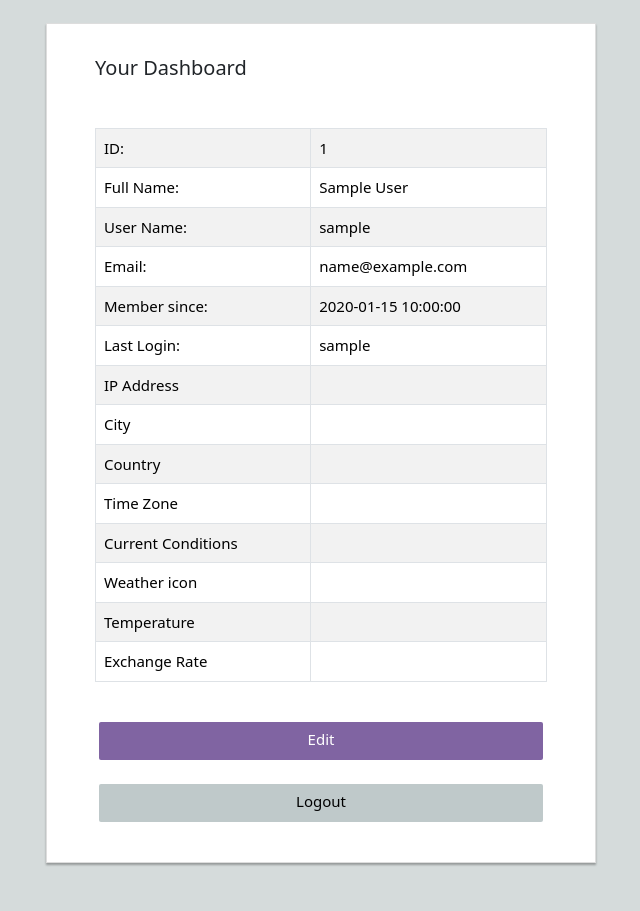
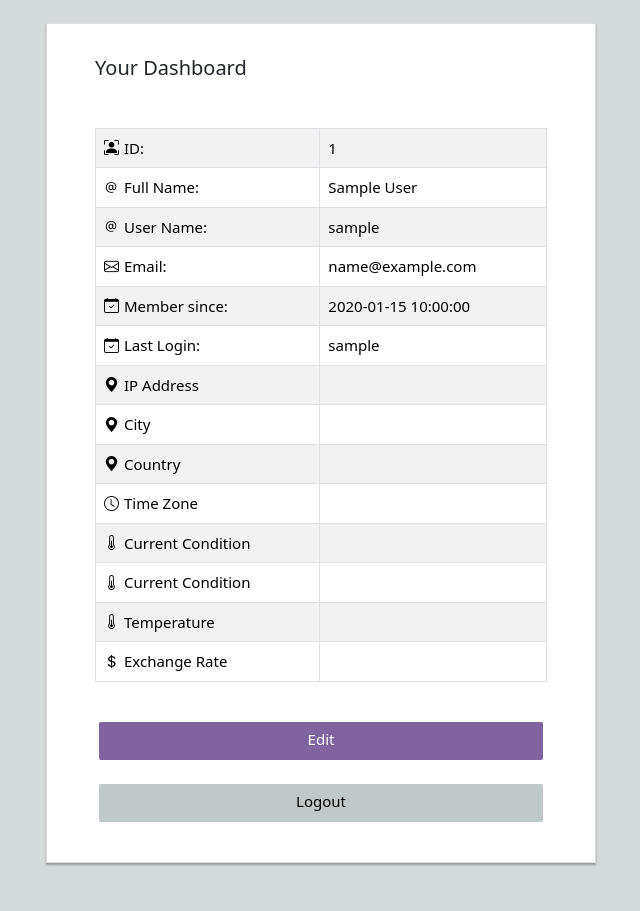
Before and after one commit to albertho425/login-system-with-API, a PHP site: page /welcome.php in a window 1280 px wide. Shown: the top 911 px of the page, without its empty margins (319-959 px from the left). Run offline with PHP 8.4, Linux system fonts and the light colour scheme; the visitor is signed in with stand-in values (Sample User, id 1); tables that the repository leaves empty or names only in its code hold one stand-in row (values such as "Sample post").

Commit message:
Add icons to dashboard

```diff
--- a/welcome.php
+++ b/welcome.php
@@ -60,37 +60,37 @@ $result = mysqli_query($conn, $sql);
 
                         echo
                                 //get data from database and output
-                                "<tr><td>" . "ID: " . "</td>" . "<td>" . $row["id"]. "</td></tr>" .
+                                "<tr><td><i class=\"bi bi-person-bounding-box dashboard-icon-padding\"></i>" . "ID: " . "</td>" . "<td>" . $row["id"]. "</td></tr>" .
                                 //First and last name
-                                "<tr><td>" . "Full Name: " . "</td>" . "<td>" . $row["firstname"]. " "  . $row["lastname"]
+                                "<tr><td><i class=\"bi bi-at dashboard-icon-padding\"></i>" . "Full Name: " . "</td>" . "<td>" . $row["firstname"]. " "  . $row["lastname"]
                                 . "</td></tr>" .
                                 //Username
-                                "<tr><td>" . "User Name: " .  "</td>" . "<td>" . $row["username"] . "</td></tr>" .
+                                "<tr><td><i class=\"bi bi-at dashboard-icon-padding\"></i>" . "User Name: " .  "</td>" . "<td>" . $row["username"] . "</td></tr>" .
                                 //Email
-                                "<tr><td>" . "Email: " .  "</td>" . "<td>" . $row["email"] . "</td></tr>" .
+                                "<tr><td><i class=\"bi bi-envelope dashboard-icon-padding\"></i>" . "Email: " .  "</td>" . "<td>" . $row["email"] . "</td></tr>" .
                                 //Member since
-                                "<tr><td>" . "Member since: " .  "</td>" . "<td>" . $row["date"] . "</td></tr>" .
+                                "<tr><td><i class=\"bi bi-calendar-check dashboard-icon-padding\"></i>" . "Member since: " .  "</td>" . "<td>" . $row["date"] . "</td></tr>" .
                                 //Last login
-                                "<tr><td>" . "Last Login: " .  "</td>" . "<td>" . $row["lastlogin"] . "</td></tr>" ;
+                                "<tr><td><i class=\"bi bi-calendar-check dashboard-icon-padding\"></i>" . "Last Login: " .  "</td>" . "<td>" . $row["lastlogin"] . "</td></tr>" ;
 
                             //Output data from API
 
                             //IP
-                            echo '<tr><td><p class="card-text">IP Address </td><td><span class="" id="ipaddress"></span></tr></td>';
+                            echo '<tr><td><i class="bi bi-geo-alt-fill dashboard-icon-padding"></i><span class="card-text">IP Address </td><td><span class="" id="ipaddress"></span></span</tr></td>';
                             //Location
-                            echo '<tr><td><p class="card-text">City </td><td><span class="" id="city"></span></tr></td>';
+                            echo '<tr><td><i class="bi bi-geo-alt-fill dashboard-icon-padding"></i><span class="card-text">City </td><td><span class="" id="city"></span></span></tr></td>';
                             //Country emoji
-                            echo '<tr><td><p class="card-text">Country</td><td><span class="" id="country"></span></tr></td>';
+                            echo '<tr><td><i class="bi bi-geo-alt-fill dashboard-icon-padding"></i><span class="card-text">Country</td><td><span class="" id="country"></span></span></tr></td>';
                             //Time zone
-                            echo '<tr><td><p class="card-text">Time Zone </td><td><span class="" id="timezone"></span></tr></td>';
+                            echo '<tr><td><i class="bi bi-clock dashboard-icon-padding"></i><span class="card-text">Time Zone </td><td><span class="" id="timezone"></span></span></tr></td>';
                             //Current weather condition
-                            echo '<tr><td><p class="card-text">Current Conditions </td><td><span class="" id="condition"></span></tr></td>';
+                            echo '<tr><td><i class="bi bi-thermometer-half dashboard-icon-padding"></i><span class="card-text">Current Condition</td><td><span class="" id="condition"></span></span></tr></td>';
                             //Weather icon
-                            echo '<tr><td><p class="card-text">Weather icon </td><td><span class="" id="weatherIcon"></span></tr></td>';
+                            echo '<tr><td><i class="bi bi-thermometer-half dashboard-icon-padding"></i><span class="card-text">Current Condition</td><td><span class="" id="weatherIcon"></span></span></tr></td>';
                             //Current temperature based on IP
-                            echo '<tr><td><p class="card-text">Temperature </td><td><span class="" id="weather"></span></tr></td>';
+                            echo '<tr><td><i class="bi bi-thermometer-half dashboard-icon-padding"></i><span class="card-text">Temperature </td><td><span class="" id="weather"></span></span></tr></td>';
                             //Currency Exchange Rate (1 USD to your location)
-                            echo '<tr><td><p class="card-text">Exchange Rate</td><td><span class="" id="exchangeRate"></span></tr></td></table>';
+                            echo '<tr><td><i class="bi bi-currency-dollar dashboard-icon-padding"></i><span class="card-text">Exchange Rate</td><td><span class="" id="exchangeRate"></span></tr></td></table>';
 
 
                             echo '<div class="col text-center">
```
